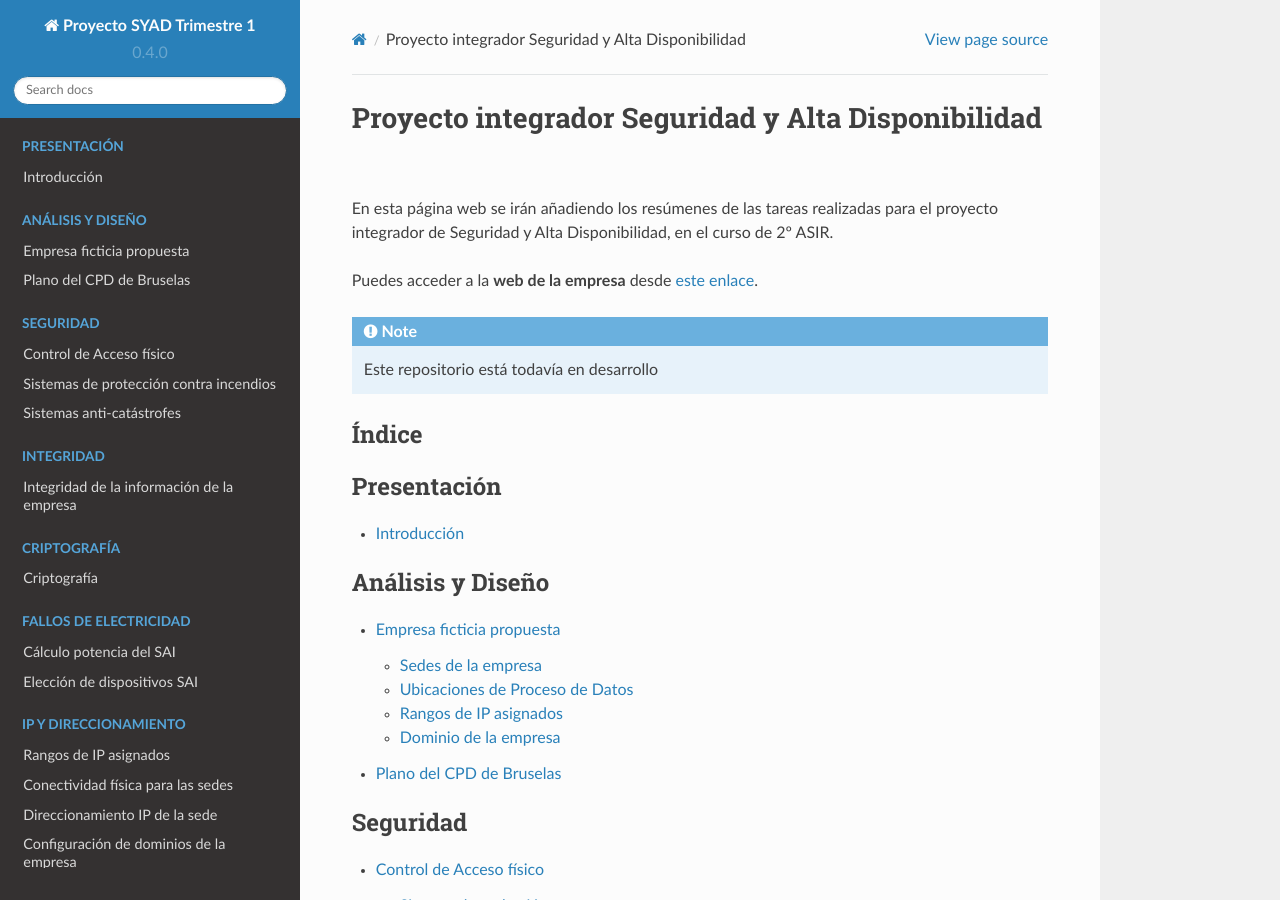
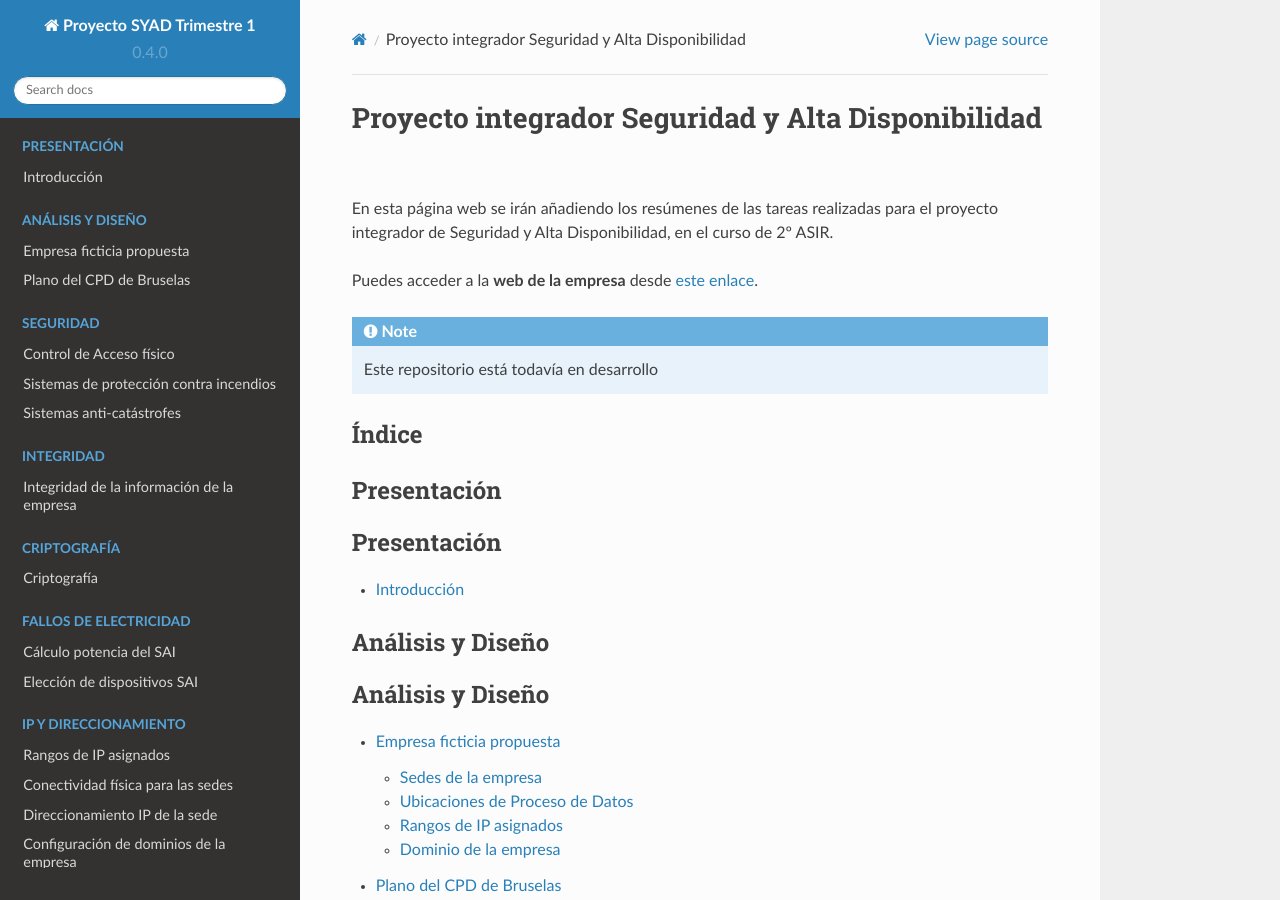
Before and after one commit to gonzaleztroyano/ASIR2-SYAD-P1, a Sphinx documentation site: the page built from docs/source/index.rst, in a window 1280 px wide and 900 px high. Built offline with Sphinx 7.4.7 and the Read the Docs theme 2.0.0, drawn with Linux system fonts in a browser that asks for light colours.

Commit message:
Pruebas PDF

```diff
--- a/docs/source/index.rst
+++ b/docs/source/index.rst
@@ -1,5 +1,6 @@
+#######################################################
 Proyecto integrador Seguridad y Alta Disponibilidad
-===================================
+#######################################################
 
 En esta página web se irán añadiendo los resúmenes de las tareas realizadas para el proyecto integrador de Seguridad y Alta Disponibilidad, en el curso de 2º ASIR.
 
@@ -12,11 +13,16 @@
 Índice
 --------
 
+Presentación
+-------------
 .. toctree::
    :maxdepth: 2
    :caption: Presentación
 
    introducción
+
+Análisis y Diseño
+--------------
 
 .. toctree::
    :maxdepth: 2
```
